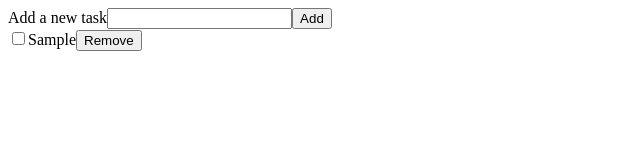
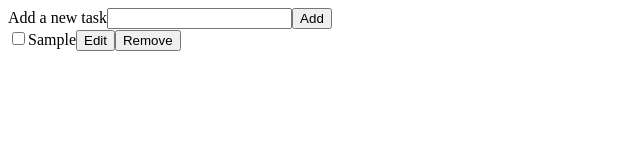
Before and after one commit to GiovanniCarboni/tw-test-one, a React (Create React App) app: page / in a window 1280 px wide. Both pictures are taken after typing "Sample" into the empty fields and a click on the input "Add". Shown: the top 160 px of the page, without its empty margins (0-640 px from the left). Built offline with nearby package versions, Linux system fonts and the light colour scheme.

Commit message:
Added edit task functionality

```diff
--- a/src/App.js
+++ b/src/App.js
@@ -19,10 +19,18 @@ function App() {
     dispatchTaskAction({ type: "REMOVE_TASK", id });
   };
 
+  const handleEditTask = (id, text) => {
+    dispatchTaskAction({ type: "EDIT_TASK", id, text });
+  };
+
   return (
     <>
       <NewTask onAddTask={handleAddTask} />
-      <TaskList tasks={taskState} onRemoveTask={handleRemoveTask} />
+      <TaskList
+        tasks={taskState}
+        onRemoveTask={handleRemoveTask}
+        onEditTask={handleEditTask}
+      />
     </>
   );
 }
@@ -33,6 +41,11 @@ const taskReducer = (state, action) => {
       return [action.task, ...state];
     case "REMOVE_TASK":
       return state.filter((task) => task.id !== action.id);
+    case "EDIT_TASK":
+      const index = state.findIndex((task) => task.id === action.id);
+      const tasksCopy = [...state];
+      tasksCopy[index] = { ...state[index], text: action.text };
+      return tasksCopy;
     default:
       return defaultTasks;
   }
--- a/src/components/Task/Task.js
+++ b/src/components/Task/Task.js
@@ -1,10 +1,29 @@
-import React from "react";
+import React, { useState } from "react";
 
-export default function Task({ text, id, onRemoveTask }) {
+export default function Task({ text, id, onRemoveTask, onEditTask }) {
+  const [isEditing, setIsEditing] = useState(false);
+  const [labelValue, setLabelValue] = useState(text);
+
+  const handleEdit = ({ target }) => {
+    setLabelValue(target.value);
+  };
+
+  const handleSaveEdit = () => {
+    setIsEditing(false);
+    onEditTask(id, labelValue);
+  };
+
   return (
     <div>
       <input id={id} type="checkbox" />
-      <label htmlFor={id}>{text}</label>
+      {isEditing && (
+        <>
+          <input type="text" value={labelValue} onChange={handleEdit} />
+          <button onClick={handleSaveEdit}>Save</button>
+        </>
+      )}
+      {!isEditing && <label htmlFor={id}>{labelValue}</label>}
+      {!isEditing && <button onClick={() => setIsEditing(true)}>Edit</button>}
       <button onClick={() => onRemoveTask(id)}>Remove</button>
     </div>
   );
--- a/src/components/Task/TaskList.js
+++ b/src/components/Task/TaskList.js
@@ -1,8 +1,13 @@
 import React from "react";
 import Task from "./Task";
 
-export default function TaskList({ tasks, onRemoveTask }) {
+export default function TaskList({ tasks, onRemoveTask, onEditTask }) {
   return tasks.map((task) => (
-    <Task key={task.id} {...task} onRemoveTask={onRemoveTask} />
+    <Task
+      key={task.id}
+      {...task}
+      onRemoveTask={onRemoveTask}
+      onEditTask={onEditTask}
+    />
   ));
 }
```
